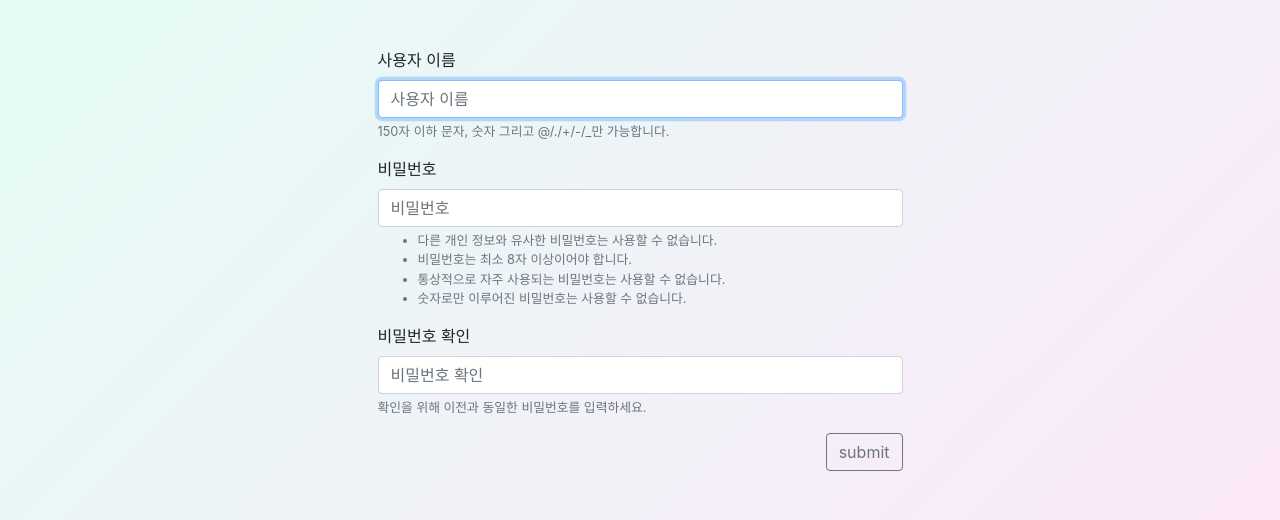
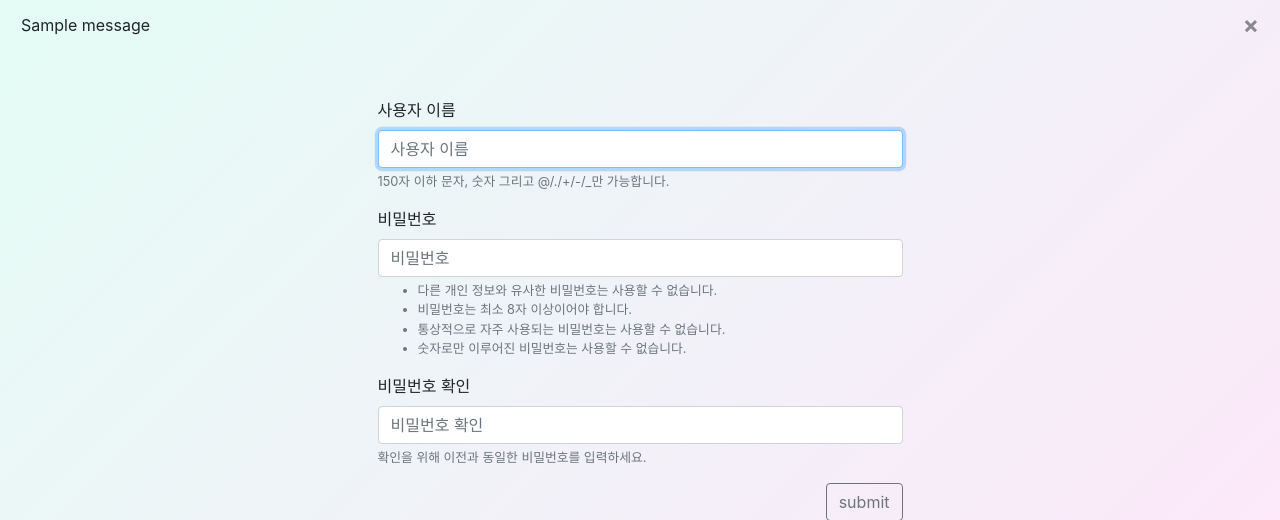
Before and after one commit to jiwookseo/variable_chef, a Django app: page /accounts/signup/ in a window 1280 px wide. Shown: the part 56-576 px from the top of the page. Run offline with Django 3.2, Linux system fonts and the light colour scheme; tables that the repository leaves empty hold one stand-in row (values such as "Sample post"); one stand-in notice (Sample message) is shown; parts of the project's set-up code (start-up, migrations or seed data) failed here and were passed over; some libraries are stand-ins or nearby versions.

Commit message:
Update accounts actions, add messages Set message storage Update templates

```diff
--- a/accounts/views.py
+++ b/accounts/views.py
@@ -6,6 +6,7 @@ from django.contrib.auth import update_session_auth_hash
 from django.views.decorators.http import require_POST
 from django.contrib.auth.decorators import login_required
 from .forms import CustomUserChangeForm
+from django.contrib import messages
 
 
 def signup(request):
@@ -26,8 +27,12 @@ def login(request):
     if request.method == "POST":
         form = AuthenticationForm(request, request.POST)
         if form.is_valid():
-            auth_login(request, form.get_user())
+            user = form.get_user()
+            auth_login(request, user)
+            messages.info(request, 'Welcome, Signed in as {}'.format(user.username))
             return redirect(request.GET.get('next') or 'store:index')
+        else:
+            messages.warning(request, 'Check your username or password')
     else:
         form = AuthenticationForm(request)
     return render(request, 'accounts/form.html', {'form': form})
@@ -35,6 +40,7 @@ def login(request):
 
 def logout(request):
     auth_logout(request)
+    messages.info(request, 'Signed out. Thank you!')
     return redirect('accounts:login')
 
 
@@ -44,7 +50,9 @@ def update(request):
         form = CustomUserChangeForm(instance=request.user, data=request.POST)
         if form.is_valid():
             form.save()
-            return redirect('store:index')
+            messages.info(request, 'Updated your profile')
+        else:
+            messages.warning(request, 'Check your input')
     else:
         form = CustomUserChangeForm(instance=request.user)
     return render(request, 'accounts/form.html', {'form': form})
--- a/store/templates/store/base.html
+++ b/store/templates/store/base.html
@@ -21,6 +21,7 @@
 </head>
 <body>
 {% include 'store/nav.html' %}
+{% include 'store/message.html' %}
 <div class="my-5 container">
   {% block content %}{% endblock %}
 </div>
--- /dev/null
+++ b/store/templates/store/message.html
@@ -0,0 +1,10 @@
+{% if messages %}
+  {% for message in messages %}
+  <div class="alert alert-{{ message.tag }} alert-dismissible fade show" role="alert">
+    {{ message }}
+	  <button type="button" class="close" data-dismiss="alert" aria-label="Close">
+	<span aria-hidden="true">&times;</span>
+  </button>
+  </div>
+  {% endfor %}
+{% endif %}
--- a/variable_chef/settings.py
+++ b/variable_chef/settings.py
@@ -124,3 +124,4 @@ USE_TZ = True
 # https://docs.djangoproject.com/en/2.2/howto/static-files/
 
 STATIC_URL = '/static/'
+MESSAGE_STORAGE = 'django.contrib.messages.storage.session.SessionStorage'
```
